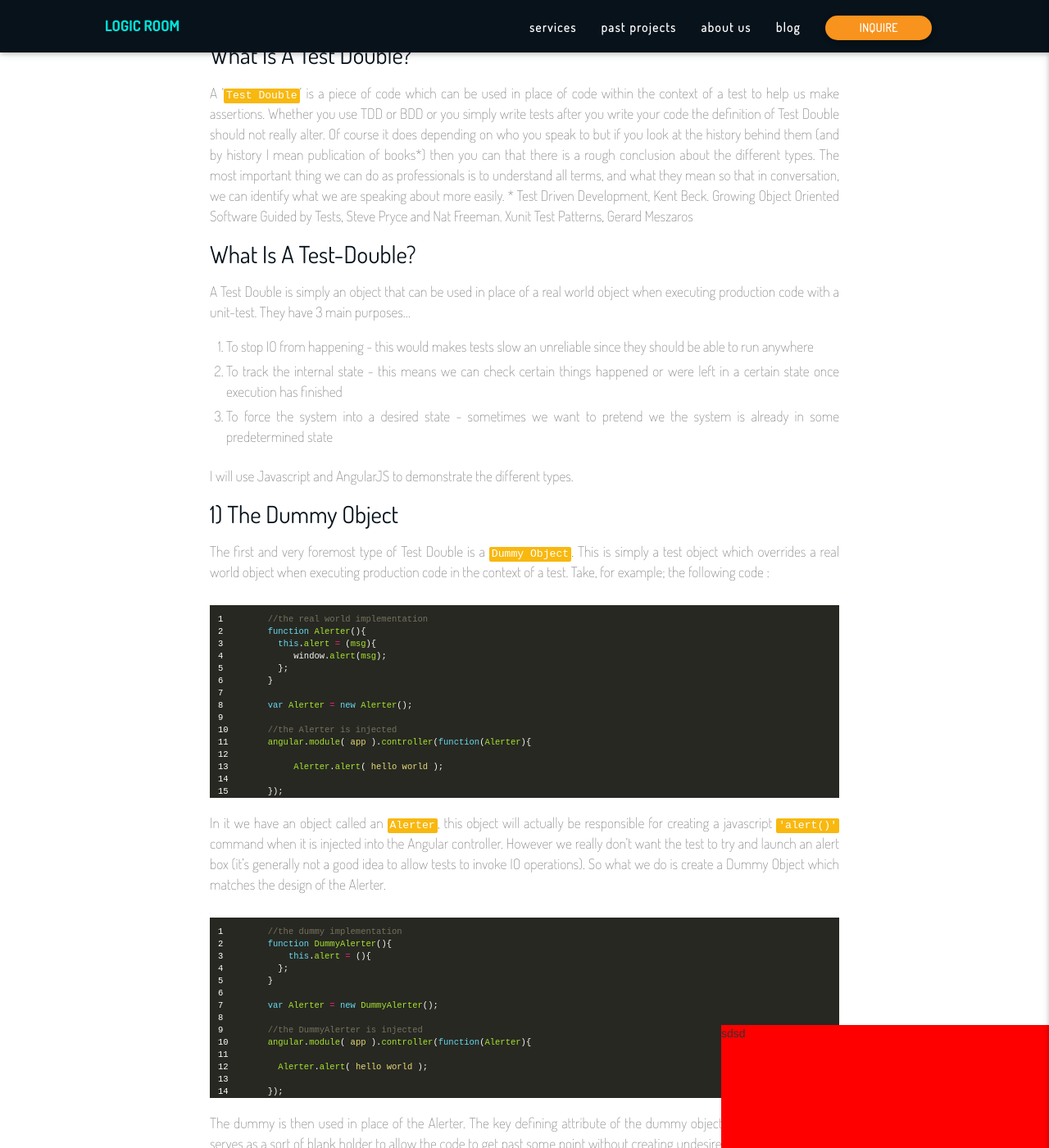
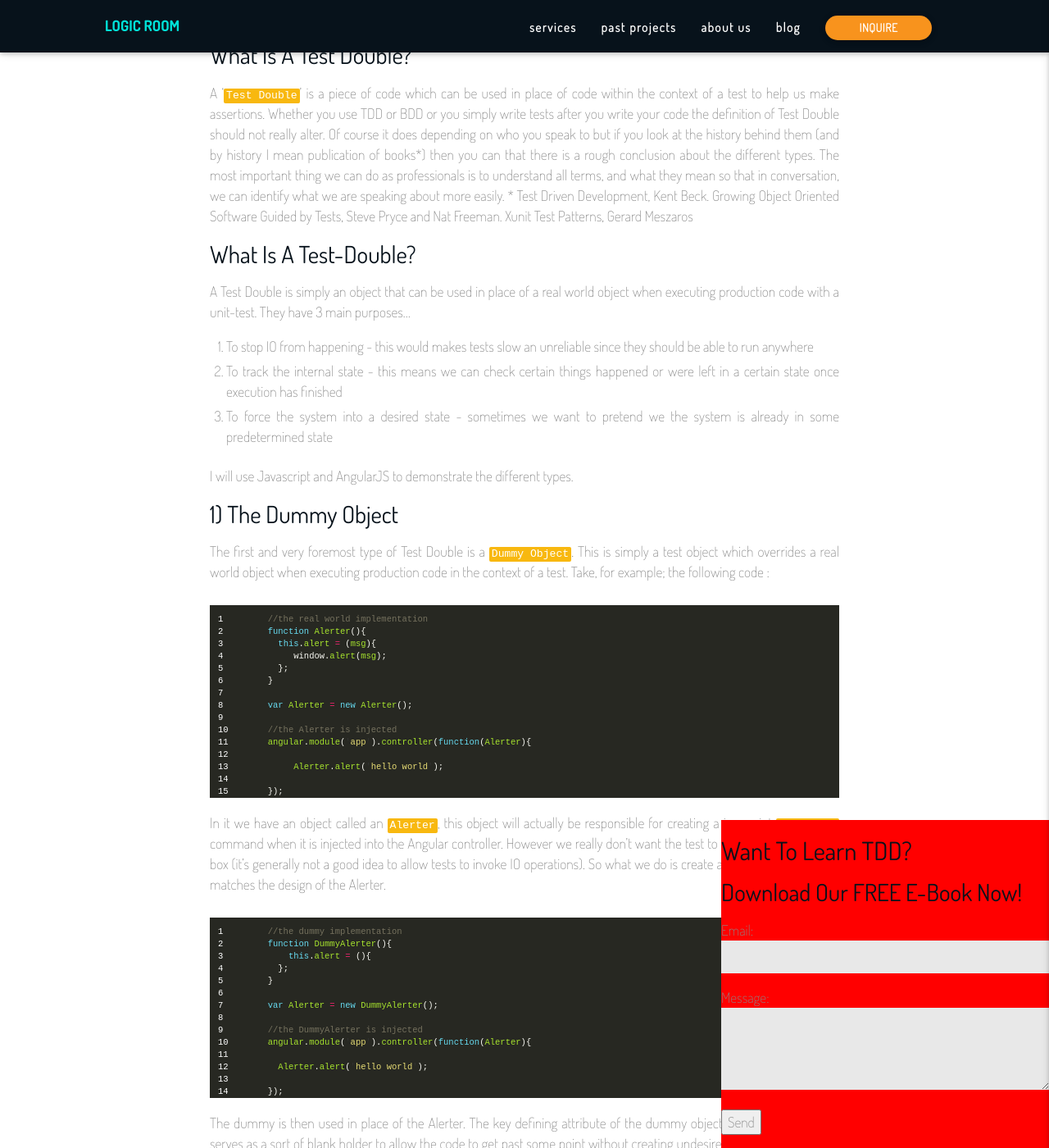
Before and after one commit to peterheard01/logic-room, a Jekyll site: the page built from _posts/5_Javascript_Test_Doubles_You_Should_Know_About/2016-8-12-5-javascript-test-doubles-you-should-know-about.md, in a window 1280 px wide and 1400 px high, scrolled down 240 px. Shown: the whole window at 82% size. Built offline with Jekyll 4.4.1, drawn with Linux system fonts in a browser that asks for light colours.

Commit message:
added in slide up

```diff
--- a/_includes/scripts.html
+++ b/_includes/scripts.html
@@ -19,7 +28,28 @@
 
   <div class="news-popup">
 
-    sdsd
+    <!-- Begin MailChimp Signup Form -->
+
+
+          <h1>Want to Learn TDD?</h1>
+
+          <h2>Download our FREE E-Book now!</h2>
+
+
+    <form id="my-form" name="dev-list" netlify netlify-honeypot="bot-field">
+      <p><label>Email: <input name="email"></label></p>
+      <p class="hidden"><label>Bot field: <input name="bot-field"></label></p>
+      <p><label>Message: <textarea name="message"></textarea></label></p>
+      <p><button>Send</button></p>
+    </form>
+
+
+
+    <!--End mc_embed_signup-->
+
+<script>
+
+</script>
 
   </div>
 
--- a/_sass/4-main-pages/_components.scss
+++ b/_sass/4-main-pages/_components.scss
@@ -1,5 +1,5 @@
 .news-popup {
-  height: 150px;
+  height: 400px;
   width:400px;
   background-color: red;
   position: fixed;
```
Also changed, not shown: other parts of _includes/scripts.html (+9 -0 lines).
